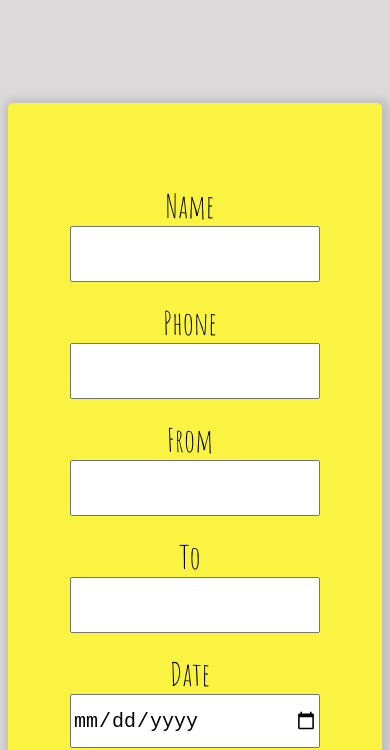
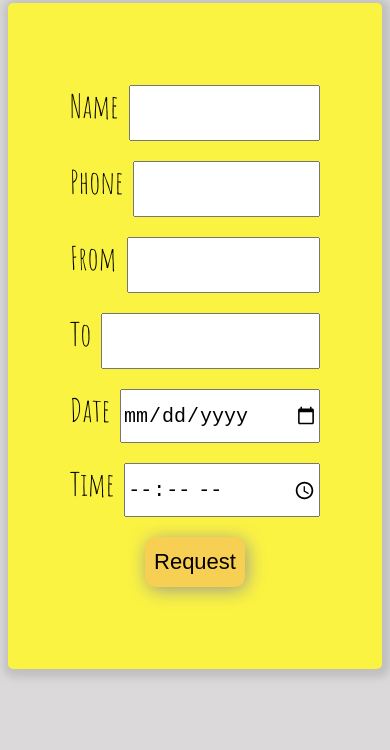
Before and after one commit to NaomiLea/shimmy, a website: page public/index.html in a window 390 px wide. Shown: the part 105-855 px from the top of the page. Drawn offline with Linux system fonts and the light colour scheme.

Commit message:
fixing responsiveness

```diff
--- a/public/index.html
+++ b/public/index.html
@@ -3,6 +3,7 @@
 
 <head>
   <title>Wheelchair Taxis</title>
+  <meta name="viewport" content="width=device-width, initial-scale=1">
   <link rel="stylesheet" href="styles.css">
   <link href="https://fonts.googleapis.com/css?family=Amatic+SC:400,700" rel="stylesheet">
   <link href="https://fonts.googleapis.com/css?family=Open+Sans:300,400,400i,600,700" rel="stylesheet">
--- a/public/styles.css
+++ b/public/styles.css
@@ -105,11 +105,10 @@ ul {
 
 @media only screen and (max-width: 768px) {
   input[type=text], input[type=date], input[type=time] {
-    width: 100%;
     height: 50px;
     font-size: 20px;
   }
-  .inputs li {
-    flex-wrap: wrap;
+  form {
+    margin-top: 100px;
   }
 }
```
